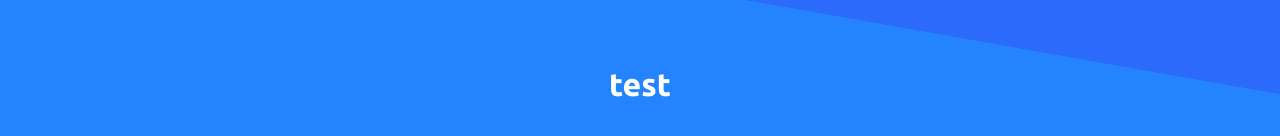
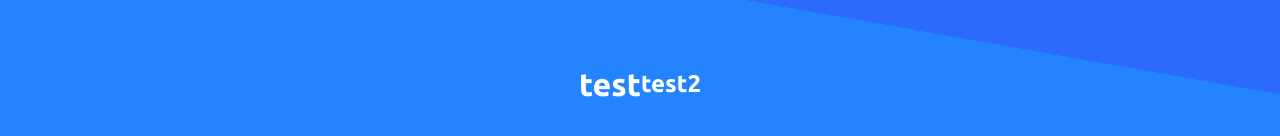
Before and after one commit to mateuszjav/test, a plain HTML site: page index.html in a window 1280 px wide. Shown: the part 316-452 px from the top of the page. Drawn offline with Linux system fonts and the light colour scheme.

Commit message:
h2 added and style change

```diff
--- a/index.html
+++ b/index.html
@@ -12,6 +12,7 @@
 
 <body>
     <h1>test</h1>
+    <h2>test2</h2>
 </body>
 
 </html>
--- a/sass/style.scss
+++ b/sass/style.scss
@@ -2,6 +2,7 @@
   box-sizing: border-box;
   margin: 0;
   padding: 0;
+  outline: none;
 }
 
 body {
```
Also changed, not shown: css/style.css, 1 other file.
